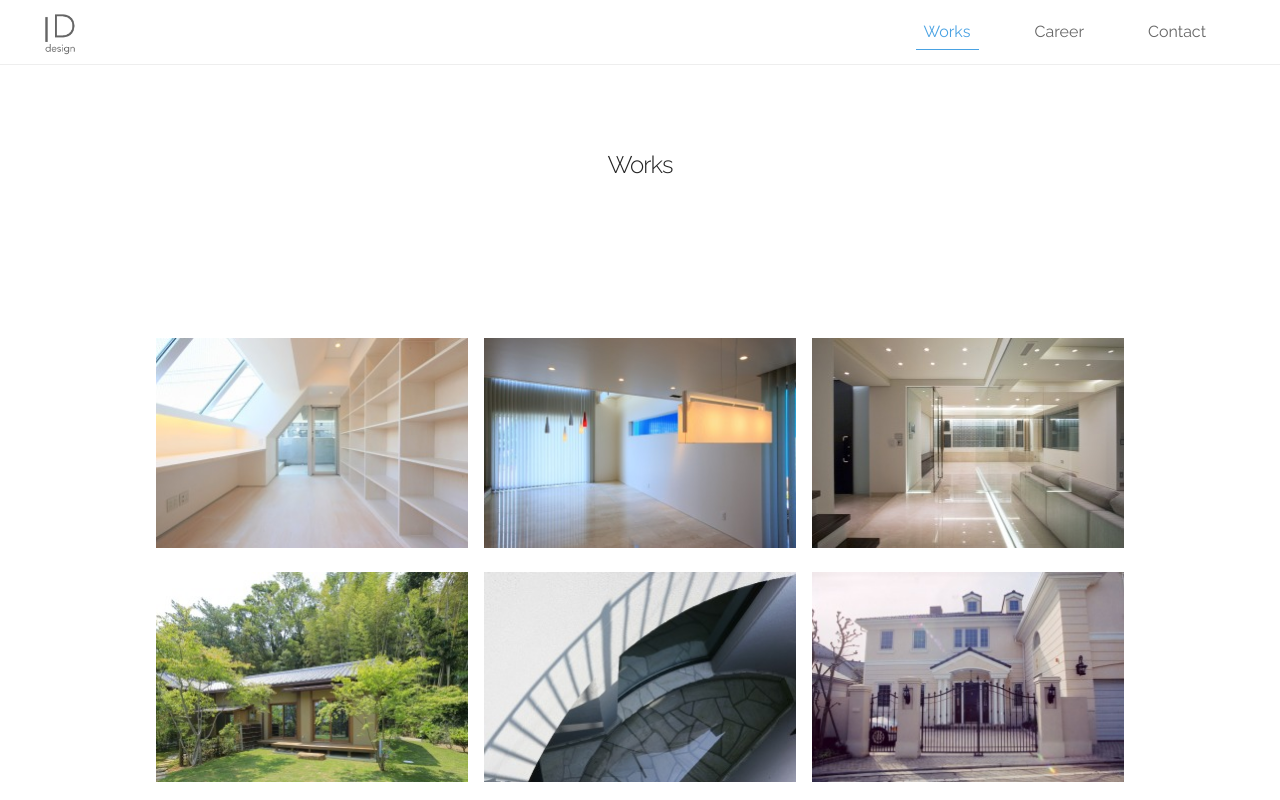
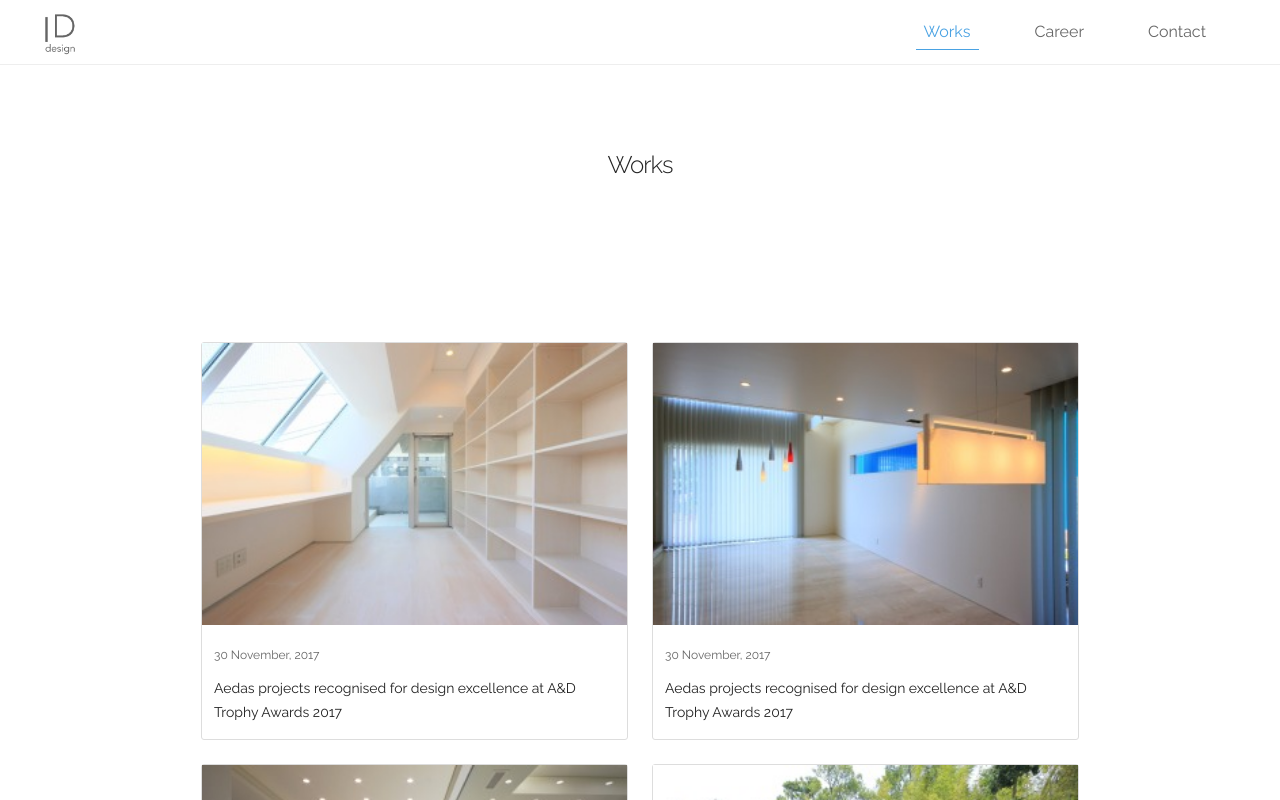
Before and after one commit to acro5piano/id-design, a React (Create React App) app: page /works in a window 1280 px wide. Shown: the top 800 px of the page. Built offline with nearby package versions, Linux system fonts and the light colour scheme.

Commit message:
css for works

```diff
--- a/src/common.js
+++ b/src/common.js
@@ -1,7 +1,7 @@
 export const _componentDidMount = () => {
   window.scrollTo(0, 1)
   // 表示する閾値。適当に調整する。
-  const screenOffset = window.innerHeight / 2
+  const screenOffset = window.innerHeight / 1.5
 
   const elements = document.getElementsByClassName('fadein')
   for (let element of elements) {
--- a/src/components/Works.jsx
+++ b/src/components/Works.jsx
@@ -1,4 +1,7 @@
 import React, { Component } from 'react';
+
+import { _componentDidMount } from 'common'
+
 import image1 from 'assets/top-1.png';
 import image2 from 'assets/top-2.png';
 import image3 from 'assets/top-3.png';
@@ -31,7 +34,7 @@ export default class Top extends Component {
   }
 
   componentDidMount() {
-    window.scrollTo(0, 1)
+    _componentDidMount()
   }
 
   render() {
@@ -43,12 +46,31 @@ export default class Top extends Component {
           </h2>
         </div>
         <div className="Works-section">
-          <div className="Top-gallary">
+          <div className="Works-gallary">
             {gallaryImages.map((image, index) =>
-              <img
-                className="Top-gallary-image fadein"
-                key={index}
-                src={image} alt={'gallayImage' + index} />
+              <div
+                className="Works-gallary-item fadein"
+                key={index}>
+                <div className="Works-gallary-hover-area">
+                  <div className="Works-gallary-hover-date">
+                    30 November, 2017
+                  </div>
+                  <div className="Works-gallary-hover-description">
+                    Aedas projects recognised for design excellence at A&D Trophy Awards 2017
+                  </div>
+                </div>
+                <img
+                  className="Works-gallary-image"
+                  src={image} alt={'gallayImage' + index} />
+                <div className="Works-gallary-text">
+                  <div className="Works-gallary-date">
+                    30 November, 2017
+                  </div>
+                  <div className="Works-gallary-desctiption">
+                    Aedas projects recognised for design excellence at A&D Trophy Awards 2017
+                  </div>
+                </div>
+              </div>
             )}
           </div>
         </div>
--- a/src/index.css
+++ b/src/index.css
@@ -77,6 +77,16 @@ a {
   height: 50px;
   margin-top: 10px;
 }
+.Footer {
+  display: flex;
+  justify-content: space-between;
+  align-items: center;
+  color: #fff;
+  font-size: 14px;
+  margin-top: 150px;
+  background: #666;
+  padding: 36px 24px;
+}
 
 .Top-movie {
   width: 100%;
@@ -127,7 +137,8 @@ a {
   margin: 50px auto 0;
   max-width: 1024px;
 }
-.Top-gallary {
+.Top-gallary,
+.Works-gallary {
   max-width: 1024px;
   margin: auto;
 }
@@ -143,13 +154,51 @@ a {
   margin-top: 100px;
 }
 
-.Footer {
-  display: flex;
-  justify-content: space-between;
-  align-items: center;
+.Works-gallary-item {
+  margin: 12px;
+  width: 425px;
+  height: 396px;
+  display: inline-block;
+  border: solid 1px #ddd;
+  border-radius: 3px;
+}
+.Works-gallary-image {
+  width: 425px;
+  height: 282px;
+}
+.Works-gallary-text {
+  height: 100px;
+  padding: 12px;
+}
+.Works-gallary-date,
+.Works-gallary-desctiption {
+  text-align: left;
+}
+.Works-gallary-date {
+  color: #666;
+  font-size: 12px;
+}
+.Works-gallary-desctiption {
+  margin-top: 12px;
+}
+.Works-gallary-hover-area {
+  position: absolute;
+  width: 425px;
+  height: 396px;
+  background: rgba(0, 0, 0, 0.5);
+  opacity: 0;
+  transition: all linear 0.2s;
+  cursor: pointer;
   color: #fff;
-  font-size: 14px;
-  margin-top: 150px;
-  background: #666;
-  padding: 36px 24px;
 }
+.Works-gallary-item:hover .Works-gallary-hover-area {
+  opacity: 0.8;
+}
+.Works-gallary-hover-date,
+.Works-gallary-hover-description {
+  padding: 24px 16px;
+  text-align: left;
+}
+.Works-gallary-hover-description {
+  font-size: 24px;
+}
```
